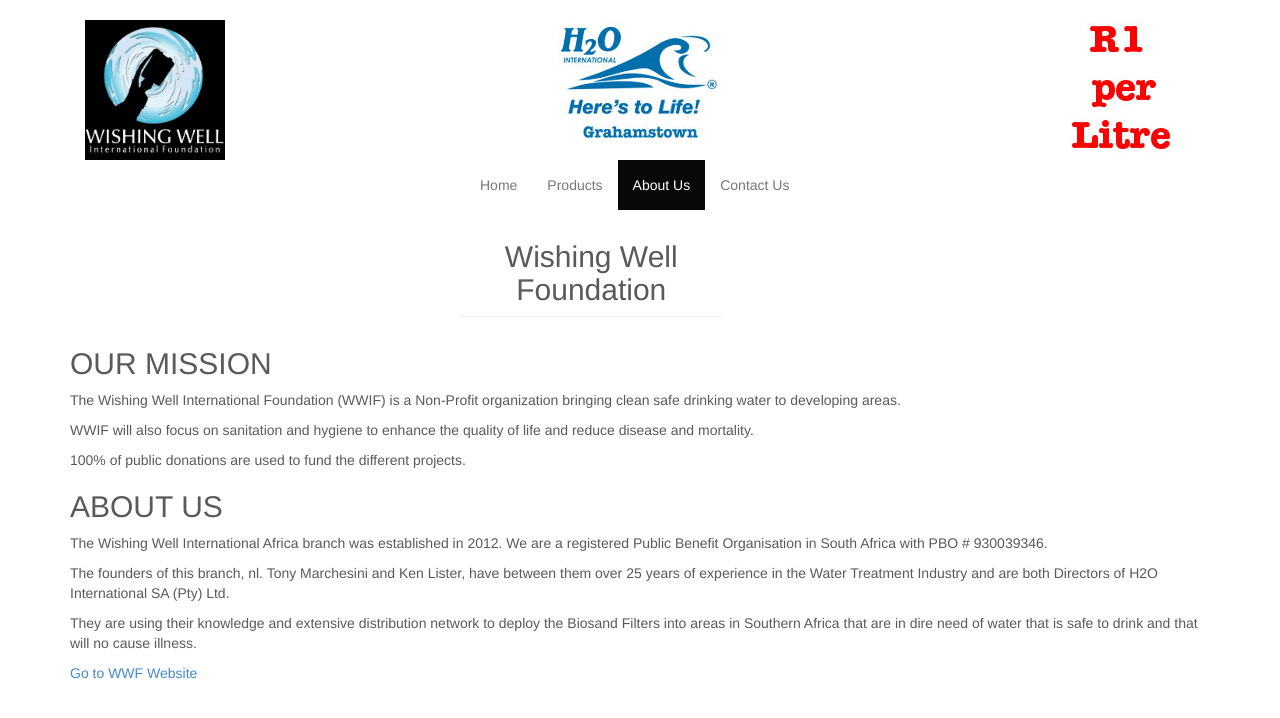
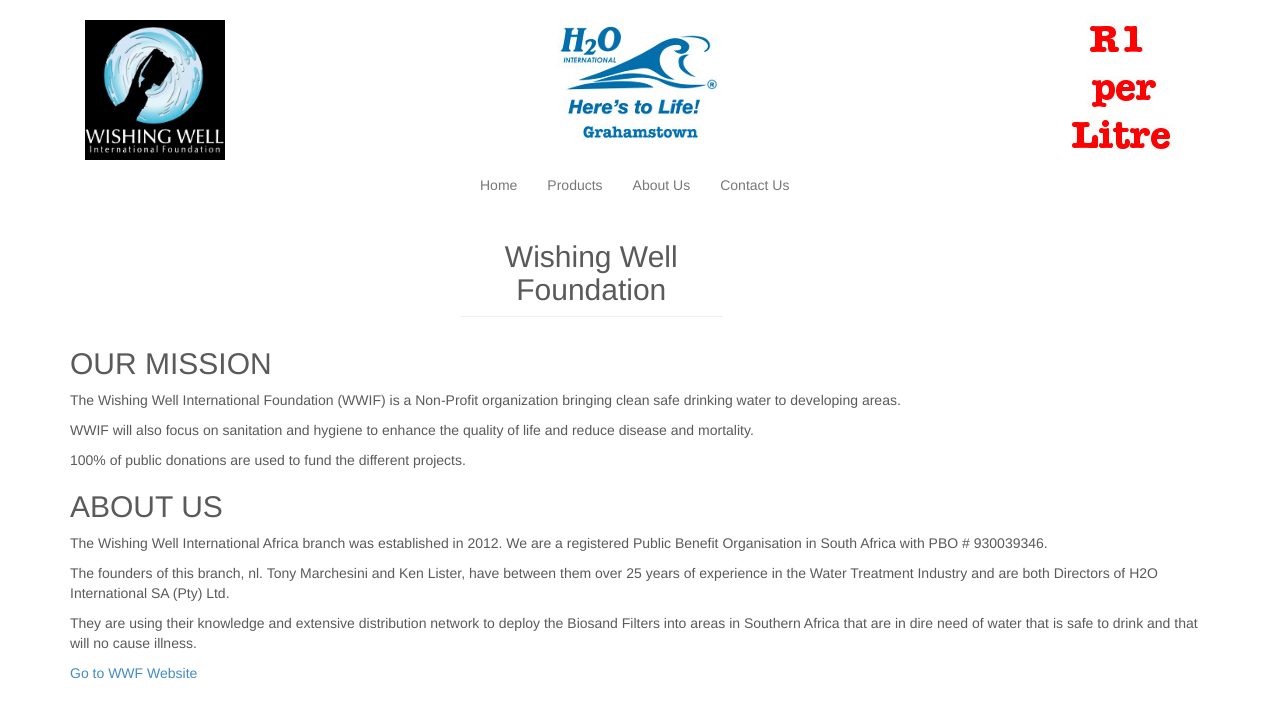
Before and after one commit to michaelwhelehan/h2o, a plain HTML site: page wwf.html in a window 1280 px wide. Drawn offline with Linux system fonts and the light colour scheme.

Commit message:
final changes

```diff
--- a/wwf.html
+++ b/wwf.html
@@ -63,7 +63,7 @@
                   <ul class="nav navbar-nav">
                     <li><a href="index.html">Home</a></li>
                     <li><a href="products.html">Products</a></li>
-                    <li class="active"><a href="about.html">About Us</a></li>
+                    <li><a href="about.html">About Us</a></li>
                     <li><a href="contact.html">Contact Us</a></li>
                   </ul>
                 </div>
```
